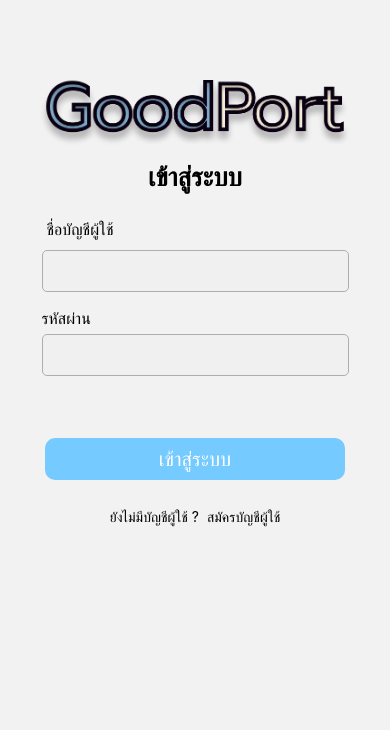
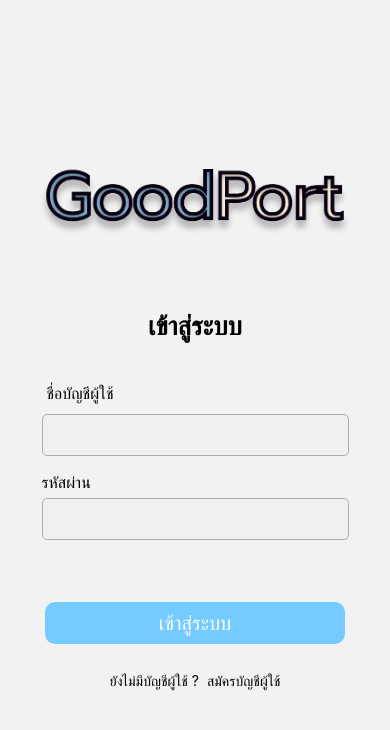
Before and after one commit to thampaponn/GoodPort, a React Native app: screen /signin in a window 390 px wide. Shown: the top 730 px of the page. Built offline with nearby package versions, Linux system fonts and the light colour scheme.

Commit message:
Update SignIn.tsx

```diff
--- a/screens/auth/SignIn.tsx
+++ b/screens/auth/SignIn.tsx
@@ -43,8 +43,8 @@ const SignIn = ({ navigation }) => {
   };
 
   return (
-    <View style={{ flex: 1, alignItems: "center" }}>
-      <View style={{ alignItems: "center", padding: 20, marginTop: 40 }}>
+    <View style={{ flex: 1, alignItems: "center", justifyContent: "center" }}>
+      <View style={{ alignItems: "center", padding: 20 }}>
         <Dialog isVisible={isModalVisible} onBackdropPress={toggleModal}>
           <Dialog.Title title="รหัสผ่านไม่ถูกต้อง" />
           <Text style={{}}>กรุณาลองใหม่อีกครั้ง</Text>
@@ -56,7 +56,7 @@ const SignIn = ({ navigation }) => {
         <Image
           style={{
             marginTop: 20,
-            marginBottom: 10,
+            marginBottom: 70,
             height: 66,
             width: width * 0.8,
           }}
@@ -68,6 +68,7 @@ const SignIn = ({ navigation }) => {
             padding: 5,
             fontSize: 26,
             fontWeight: "800",
+            marginBottom: 15
           }}
         >
           เข้าสู่ระบบ
```
